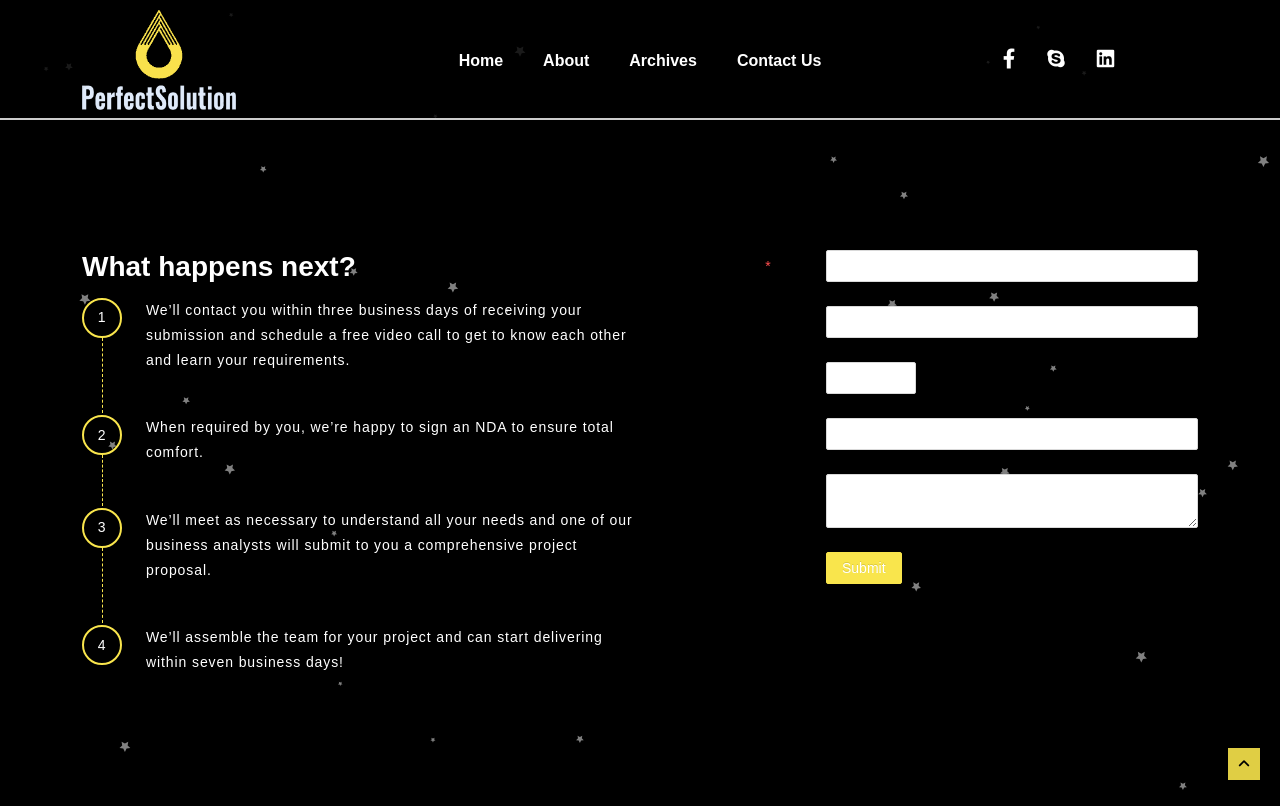
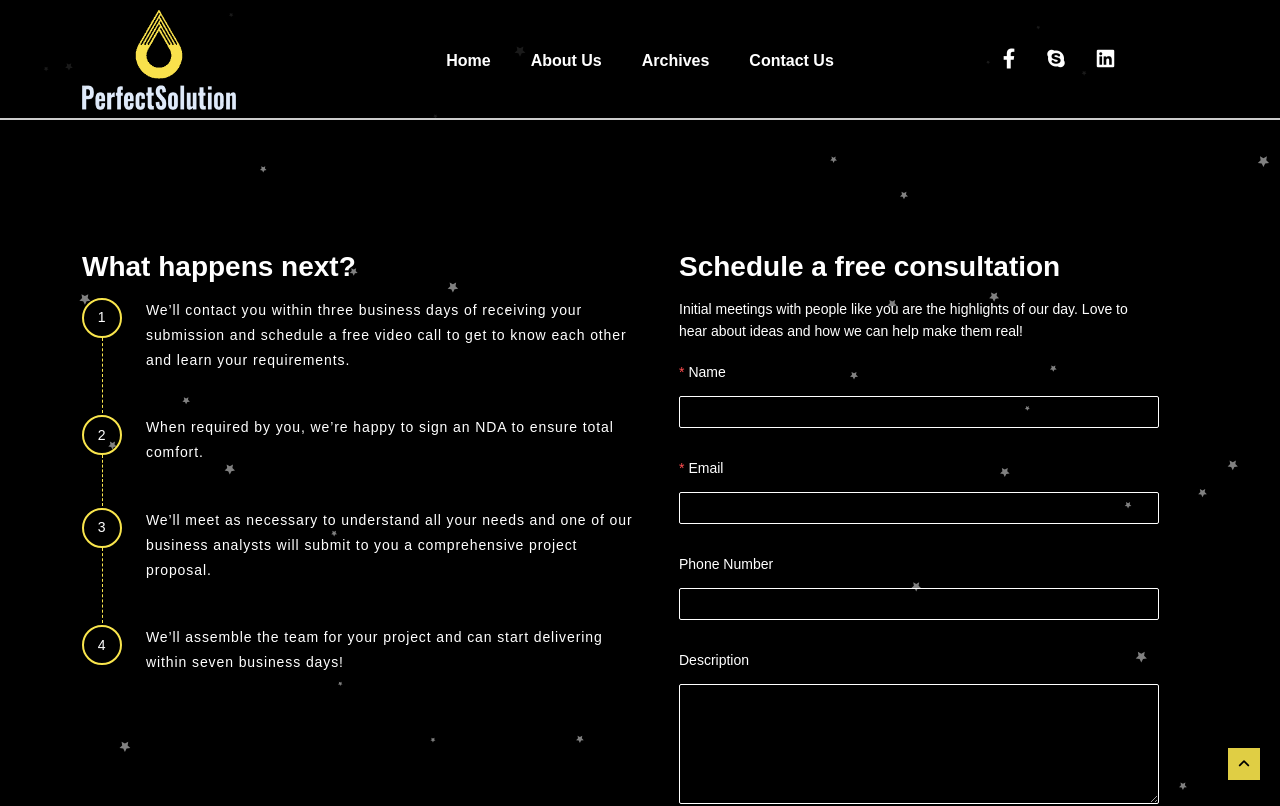
Before and after one commit to ompatel-champion/Peace-Marketing_React, a React (Create React App) app: page /contact in a window 1280 px wide. Shown: the top 806 px of the page. Built offline with nearby package versions, Linux system fonts and the light colour scheme.

Commit message:
complete contact us page(Desktop)

```diff
--- a/craco.config.js
+++ b/craco.config.js
@@ -9,10 +9,15 @@ module.exports = {
                     lessOptions: {
                         modifyVars: {
                             '@primary-color': '#f9e54c', // primary color for all components
-                            '@secondary-color': "#ffffff",
+                            '@secondary-text-color': "#ffffff",
                             '@background-color': "#00000000", // link color
                             '@link-color': "#f9e54c",
                             '@text-color': "#ffffff", // major text color
+                            '@input-background-color': "#00000000",
+                            '@input-border-color': "#000000",
+                            '@button-background-color': '#f9e54c',
+                            '@button-text-color': '#ffffff',
+                            '@label-color': "#ffffff"
 
 
                             // '@success-color': "#52c41a", // success state color
--- a/src/components/About/index.js
+++ b/src/components/About/index.js
@@ -1,4 +1,3 @@
-import { Component } from "react";
 import Slider from "react-slick";
 
 import jacobProfileImg from "../../assets/imgs/persons/JacobD-photo-70-70.jpg";
--- a/src/components/Contact/index.js
+++ b/src/components/Contact/index.js
@@ -1,13 +1,12 @@
-import { Component } from "react";
 import Particles from "react-tsparticles";
 import { Row, Col, Form, Input, InputNumber, Button } from "antd";
 
 const layout = {
     labelCol: {
-        span: 8,
+        span: 24,
     },
     wrapperCol: {
-        span: 16,
+        span: 24,
     },
 };
 const validateMessages = {
@@ -116,7 +115,7 @@ export default function Contact() {
                             <Row>
                                 <Col {...span}>
                                     <h3 className="text-white">What happens next?</h3>
-                                    <ul class="ps-contact__text-list">
+                                    <ul className="ps-contact__text-list">
                                         <li>
                                             We’ll contact you within three business days of receiving your submission and schedule a free video call to get to know each other and learn your requirements.
                                         </li>
@@ -130,7 +129,9 @@ export default function Contact() {
                                     </ul>
                                 </Col>
                                 <Col {...span}>
-                                    <Form {...layout} name="nest-messages" onFinish={onFinish} validateMessages={validateMessages}>
+                                    <Form {...layout} name="nest-messages" onFinish={onFinish} validateMessages={validateMessages} style={{ maxWidth: "480px", width: "90%", margin: "auto" }}>
+                                        <h3 className="text-white">Schedule a free consultation</h3>
+                                        <p>Initial meetings with people like you are the highlights of our day. Love to hear about ideas and how we can help make them real!</p>
                                         <Form.Item
                                             name={['user', 'name']}
                                             label="Name"
@@ -140,7 +141,7 @@ export default function Contact() {
                                                 },
                                             ]}
                                         >
-                                            <Input />
+                                            <Input style={{ backgroundColor: "#00000000", borderColor: "#ffffff" }} />
                                         </Form.Item>
                                         <Form.Item
                                             name={['user', 'email']}
@@ -148,32 +149,28 @@ export default function Contact() {
                                             rules={[
                                                 {
                                                     type: 'email',
+                                                    required: true
                                                 },
                                             ]}
                                         >
-                                            <Input />
+                                            <Input style={{ backgroundColor: "#00000000", borderColor: "#ffffff" }} />
                                         </Form.Item>
                                         <Form.Item
-                                            name={['user', 'age']}
-                                            label="Age"
+                                            name={['user', 'phone']}
+                                            label="Phone Number"
                                             rules={[
                                                 {
                                                     type: 'number',
-                                                    min: 0,
-                                                    max: 99,
                                                 },
                                             ]}
                                         >
-                                            <InputNumber />
+                                            <InputNumber style={{ backgroundColor: "#00000000", borderColor: "#ffffff", width: "100%" }} />
                                         </Form.Item>
-                                        <Form.Item name={['user', 'website']} label="Website">
-                                            <Input />
+                                        <Form.Item name={['user', 'description']} label="Description">
+                                            <Input.TextArea rows={5} style={{ backgroundColor: "#00000000", borderColor: "#ffffff" }} />
                                         </Form.Item>
-                                        <Form.Item name={['user', 'introduction']} label="Introduction">
-                                            <Input.TextArea />
-                                        </Form.Item>
-                                        <Form.Item wrapperCol={{ ...layout.wrapperCol, offset: 8 }}>
-                                            <Button type="primary" htmlType="submit">
+                                        <Form.Item>
+                                            <Button htmlType="submit" style={{ backgroundColor: "#f9e54c", color: "#000", width: "100%" }}>
                                                 Submit
                                             </Button>
                                         </Form.Item>
--- a/src/components/Header.js
+++ b/src/components/Header.js
@@ -110,7 +110,7 @@ class Header extends Component {
             },
             {
                 link: "/about",
-                title: "About",
+                title: "About Us",
                 key: "about",
             },
             {
```
